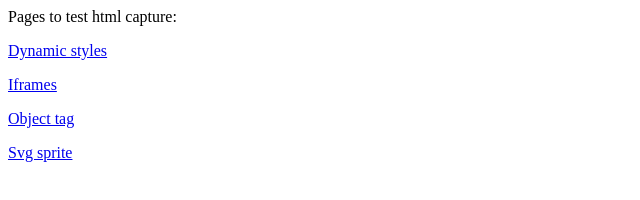
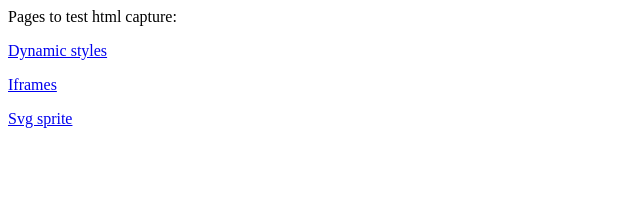
Before and after one commit to maxgith/html-capture-testing, a website: page index.html in a window 1280 px wide. Shown: the full height of the page, 0-640 px from the left. Drawn offline with Linux system fonts and the light colour scheme.

Commit message:
Comment out object tag page

```diff
--- a/index.html
+++ b/index.html
@@ -11,7 +11,7 @@
   Pages to test html capture:
   <p><a href="pages/dynamicStyles.html">Dynamic styles</a></p>
   <p><a href="pages/iframes.html">Iframes</a></p>
-  <p><a href="pages/objectTag.html">Object tag</a></p>
+  <!--<p><a href="pages/objectTag.html">Object tag</a></p>-->
   <p><a href="pages/svgSprite.html">Svg sprite</a></p>
 </body>
 </html>
```
